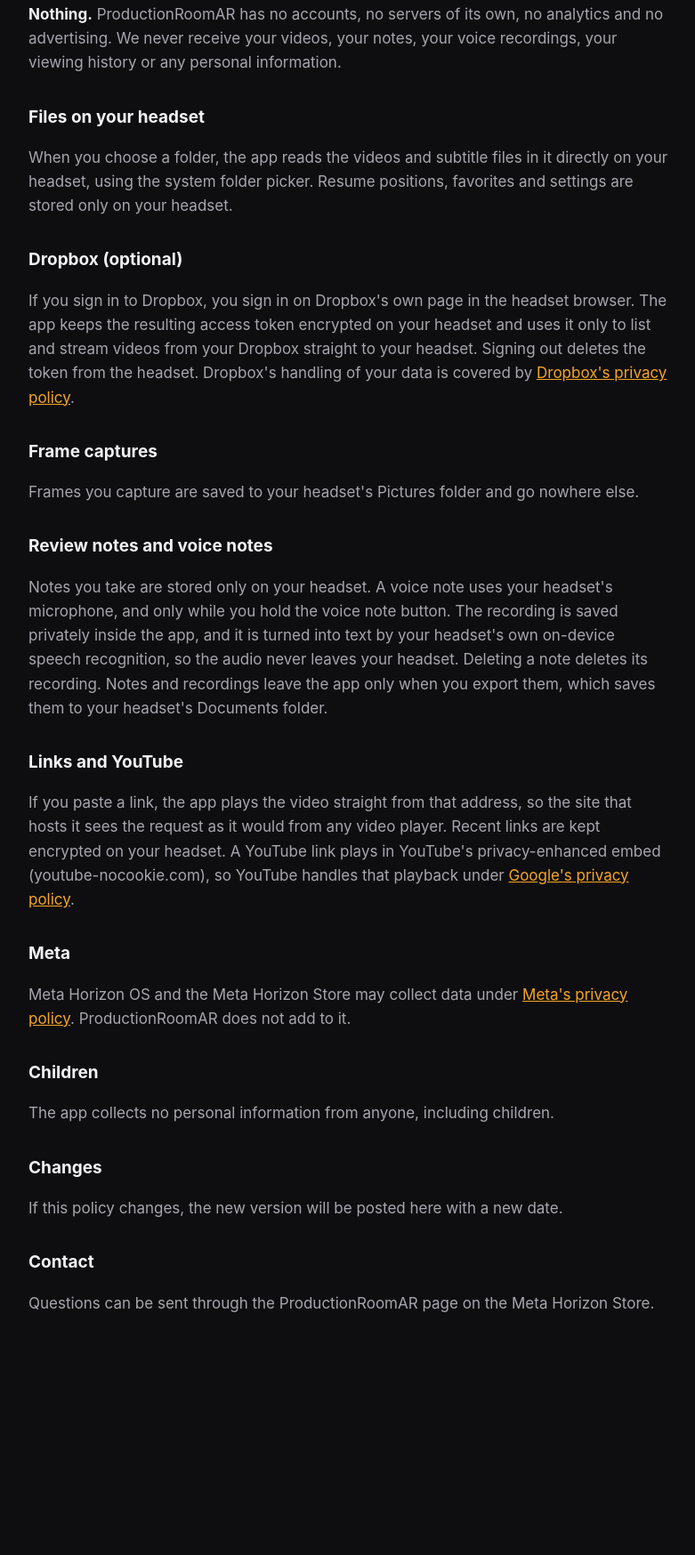
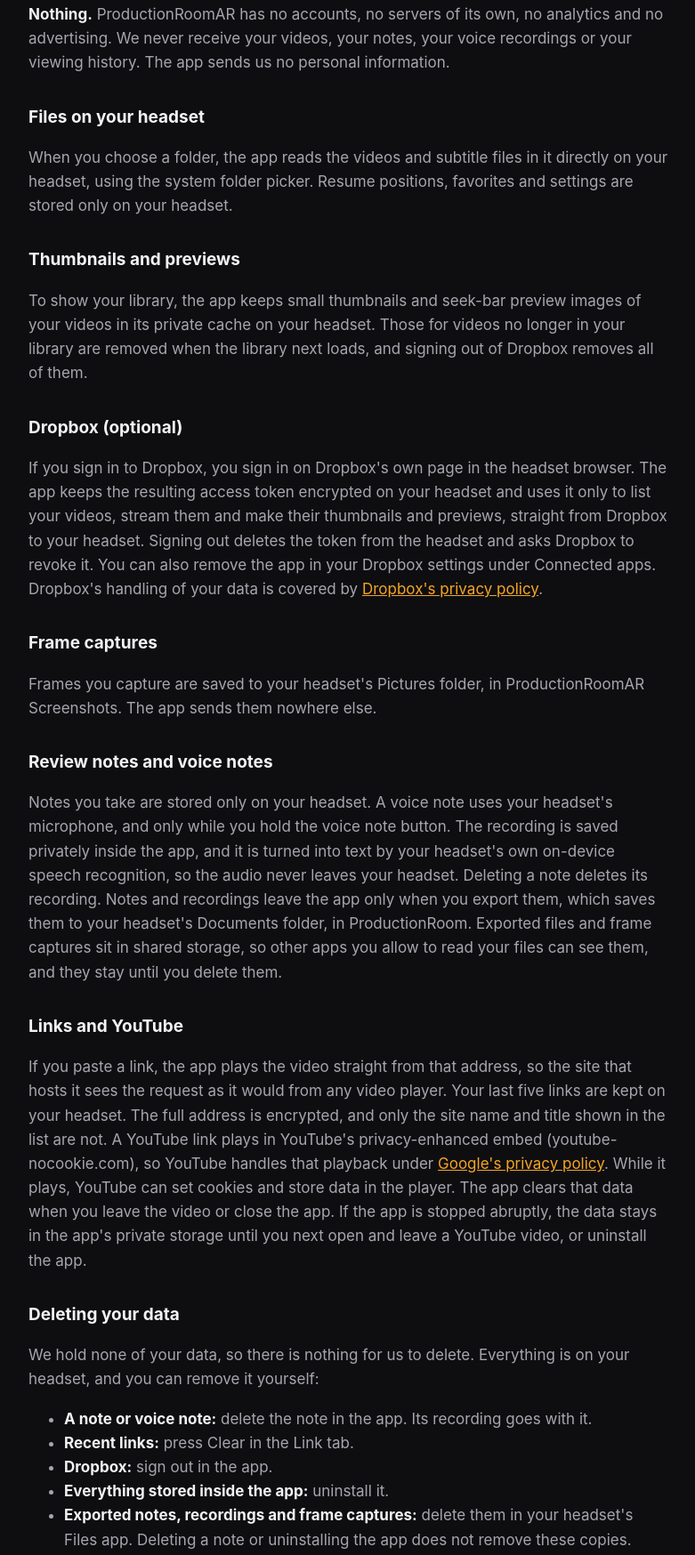
Before and after one commit to jayburgessjr/productionroomar, a plain HTML site: page privacy/index.html in a window 1280 px wide. Shown: the part 296-2044 px from the top of the page at 89% size, without its empty margins (248-1029 px from the left). Before the commit the page ends 1872 px from the top, so only its background shows below. Drawn offline with Linux system fonts and the light colour scheme.

Commit message:
Privacy: data deletion, contact, YouTube cookies, thumbnails, exports
Co-Authored-By: Claude Opus 5.5 <noreply@anthropic.com>

```diff
--- a/privacy/index.html
+++ b/privacy/index.html
@@ -9,20 +9,31 @@ h1{font-size:30px;margin:0 0 4px}h1 b{color:var(--acc)}h2{font-size:19px;margin:
 p,li{color:var(--muted)}strong{color:var(--fg)}a{color:var(--acc)}
 </style></head><body><main>
 <h1>ProductionRoom<b>AR</b> privacy policy</h1>
-<p>Last updated 23 November 2026</p>
+<p>Last updated 24 November 2026</p>
 <p>ProductionRoomAR is a virtual movie theater for Meta Quest where you screen your own films. It is built so that your work stays yours.</p>
 <h2>What we collect</h2>
-<p><strong>Nothing.</strong> ProductionRoomAR has no accounts, no servers of its own, no analytics and no advertising. We never receive your videos, your notes, your voice recordings, your viewing history or any personal information.</p>
+<p><strong>Nothing.</strong> ProductionRoomAR has no accounts, no servers of its own, no analytics and no advertising. We never receive your videos, your notes, your voice recordings or your viewing history. The app sends us no personal information.</p>
 <h2>Files on your headset</h2>
 <p>When you choose a folder, the app reads the videos and subtitle files in it directly on your headset, using the system folder picker. Resume positions, favorites and settings are stored only on your headset.</p>
+<h2>Thumbnails and previews</h2>
+<p>To show your library, the app keeps small thumbnails and seek-bar preview images of your videos in its private cache on your headset. Those for videos no longer in your library are removed when the library next loads, and signing out of Dropbox removes all of them.</p>
 <h2>Dropbox (optional)</h2>
-<p>If you sign in to Dropbox, you sign in on Dropbox's own page in the headset browser. The app keeps the resulting access token encrypted on your headset and uses it only to list and stream videos from your Dropbox straight to your headset. Signing out deletes the token from the headset. Dropbox's handling of your data is covered by <a href="https://www.dropbox.com/privacy">Dropbox's privacy policy</a>.</p>
+<p>If you sign in to Dropbox, you sign in on Dropbox's own page in the headset browser. The app keeps the resulting access token encrypted on your headset and uses it only to list your videos, stream them and make their thumbnails and previews, straight from Dropbox to your headset. Signing out deletes the token from the headset and asks Dropbox to revoke it. You can also remove the app in your Dropbox settings under Connected apps. Dropbox's handling of your data is covered by <a href="https://www.dropbox.com/privacy">Dropbox's privacy policy</a>.</p>
 <h2>Frame captures</h2>
-<p>Frames you capture are saved to your headset's Pictures folder and go nowhere else.</p>
+<p>Frames you capture are saved to your headset's Pictures folder, in ProductionRoomAR Screenshots. The app sends them nowhere else.</p>
 <h2>Review notes and voice notes</h2>
-<p>Notes you take are stored only on your headset. A voice note uses your headset's microphone, and only while you hold the voice note button. The recording is saved privately inside the app, and it is turned into text by your headset's own on-device speech recognition, so the audio never leaves your headset. Deleting a note deletes its recording. Notes and recordings leave the app only when you export them, which saves them to your headset's Documents folder.</p>
+<p>Notes you take are stored only on your headset. A voice note uses your headset's microphone, and only while you hold the voice note button. The recording is saved privately inside the app, and it is turned into text by your headset's own on-device speech recognition, so the audio never leaves your headset. Deleting a note deletes its recording. Notes and recordings leave the app only when you export them, which saves them to your headset's Documents folder, in ProductionRoom. Exported files and frame captures sit in shared storage, so other apps you allow to read your files can see them, and they stay until you delete them.</p>
 <h2>Links and YouTube</h2>
-<p>If you paste a link, the app plays the video straight from that address, so the site that hosts it sees the request as it would from any video player. Recent links are kept encrypted on your headset. A YouTube link plays in YouTube's privacy-enhanced embed (youtube-nocookie.com), so YouTube handles that playback under <a href="https://policies.google.com/privacy">Google's privacy policy</a>.</p>
+<p>If you paste a link, the app plays the video straight from that address, so the site that hosts it sees the request as it would from any video player. Your last five links are kept on your headset. The full address is encrypted, and only the site name and title shown in the list are not. A YouTube link plays in YouTube's privacy-enhanced embed (youtube-nocookie.com), so YouTube handles that playback under <a href="https://policies.google.com/privacy">Google's privacy policy</a>. While it plays, YouTube can set cookies and store data in the player. The app clears that data when you leave the video or close the app. If the app is stopped abruptly, the data stays in the app's private storage until you next open and leave a YouTube video, or uninstall the app.</p>
+<h2>Deleting your data</h2>
+<p>We hold none of your data, so there is nothing for us to delete. Everything is on your headset, and you can remove it yourself:</p>
+<ul>
+<li><strong>A note or voice note:</strong> delete the note in the app. Its recording goes with it.</li>
+<li><strong>Recent links:</strong> press Clear in the Link tab.</li>
+<li><strong>Dropbox:</strong> sign out in the app.</li>
+<li><strong>Everything stored inside the app:</strong> uninstall it.</li>
+<li><strong>Exported notes, recordings and frame captures:</strong> delete them in your headset's Files app. Deleting a note or uninstalling the app does not remove these copies.</li>
+</ul>
 <h2>Meta</h2>
 <p>Meta Horizon OS and the Meta Horizon Store may collect data under <a href="https://www.meta.com/legal/privacy-policy/">Meta's privacy policy</a>. ProductionRoomAR does not add to it.</p>
 <h2>Children</h2>
@@ -30,5 +41,5 @@ p,li{color:var(--muted)}strong{color:var(--fg)}a{color:var(--acc)}
 <h2>Changes</h2>
 <p>If this policy changes, the new version will be posted here with a new date.</p>
 <h2>Contact</h2>
-<p>Questions can be sent through the ProductionRoomAR page on the Meta Horizon Store.</p>
+<p>ProductionRoomAR is published by Revuity Systems. For privacy questions, including deletion, email <a href="mailto:hello@revuitysystems.com">hello@revuitysystems.com</a>. If you write to us, we receive your email address and whatever you send, and use it to answer you.</p>
 </main></body></html>
```
